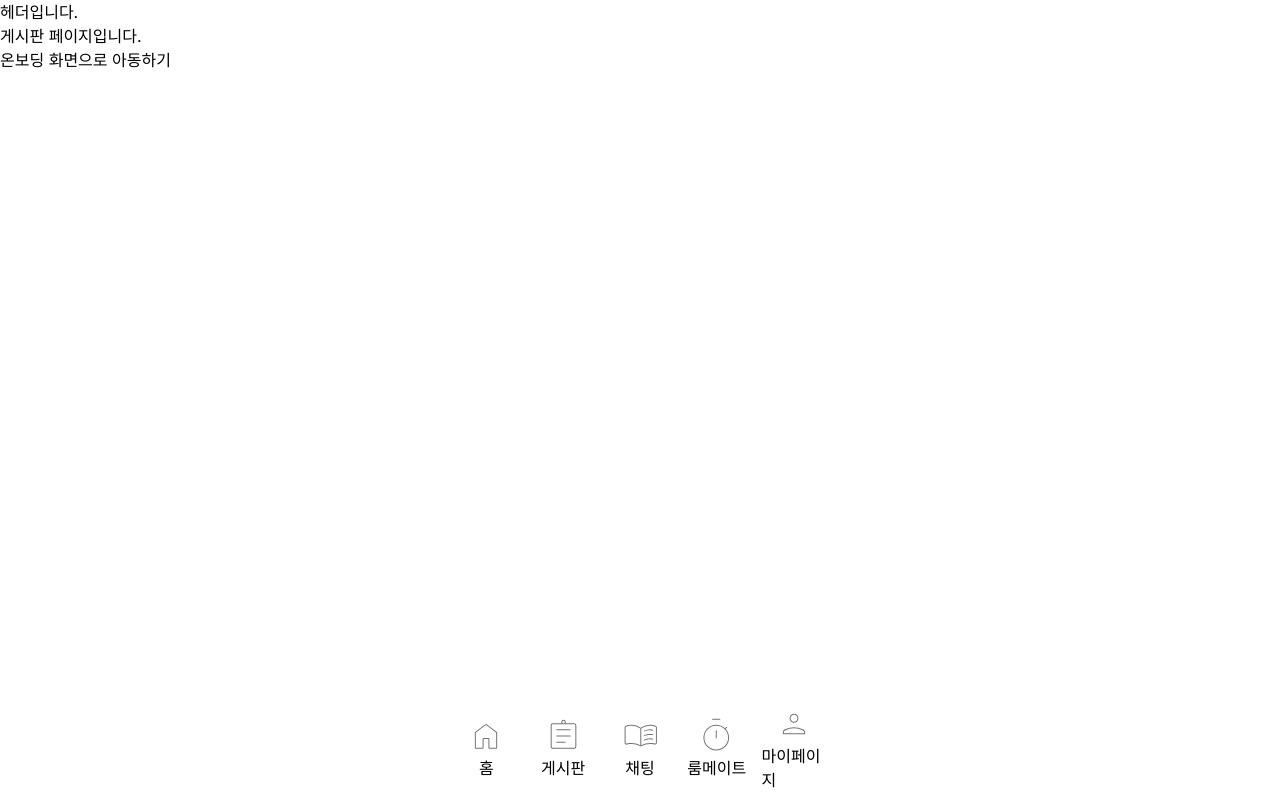
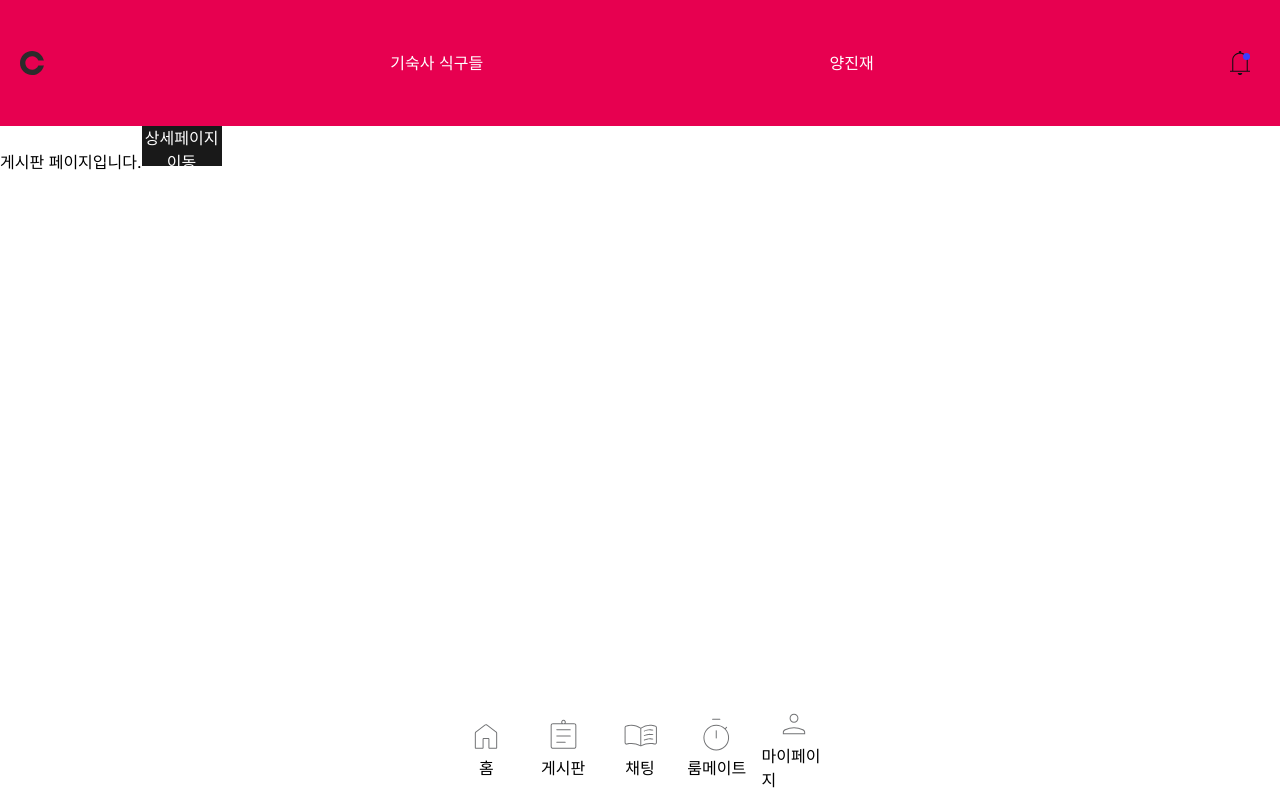
Before and after one commit to dormitoryFamilies/fe-project, a Next.js app in the folder dormitory-families-fe/: page /board in a window 1280 px wide. Built offline with nearby package versions, Linux system fonts and the light colour scheme.

Commit message:
feat: 디테일 페이지 추가
디테일 페이지 추가

```diff
--- /dev/null
+++ b/dormitory-families-fe/src/app/(main)/board/[id]/page.tsx
@@ -0,0 +1,8 @@
+const BoardDetail = () => {
+    return (
+        <div>
+            게시판 디테일 페이지입니다.
+        </div>
+    );
+};
+export default BoardDetail
--- a/dormitory-families-fe/src/app/(main)/board/page.tsx
+++ b/dormitory-families-fe/src/app/(main)/board/page.tsx
@@ -1,7 +1,19 @@
+"use client"
+import {useRouter} from "next/navigation";
+
 const Board = () => {
+    const router = useRouter()
+    const onClick = () => {
+        router.push("/board/1")
+    }
     return (
         <div>
             게시판 페이지입니다.
+            <button
+                className="bg-black text-white w-20 h-10"
+                onClick={onClick}
+            >상세페이지 이동
+            </button>
         </div>
     );
 };
--- /dev/null
+++ b/dormitory-families-fe/src/app/(main)/chat/[id]/page.tsx
@@ -0,0 +1,8 @@
+const ChatDetail = () => {
+    return (
+        <div>
+
+        </div>
+    );
+};
+export default ChatDetail;
--- a/dormitory-families-fe/src/app/(main)/layout.tsx
+++ b/dormitory-families-fe/src/app/(main)/layout.tsx
@@ -10,7 +10,6 @@ export default function layout({ children }: { children: React.ReactNode }) {
         <div>
             <Header />
             {children}
-            <Link href="/">온보딩 화면으로 아동하기</Link>
             <NavBar />
         </div>
     );
--- /dev/null
+++ b/dormitory-families-fe/src/app/(main)/mypage/[id]/page.tsx
@@ -0,0 +1,8 @@
+const MyPageDetail = () => {
+    return(
+        <div>
+
+        </div>
+    );
+};
+export default MyPageDetail;
--- /dev/null
+++ b/dormitory-families-fe/src/app/(main)/room-mate/[id]/page.tsx
@@ -0,0 +1,8 @@
+const RoomMateDetail = () => {
+    return (
+        <div>
+
+        </div>
+    )
+}
+export default RoomMateDetail;
--- /dev/null
+++ b/dormitory-families-fe/src/app/search/board/page.tsx
@@ -0,0 +1,8 @@
+const Search = () => {
+    return(
+      <div>
+          보드 검색페이지 입니다.
+      </div>
+    );
+};
+export default Search;
--- /dev/null
+++ b/dormitory-families-fe/src/app/search/chat/page.tsx
@@ -0,0 +1,8 @@
+const Chat = () => {
+    return (
+        <div>
+
+        </div>
+    )
+}
+export default Chat;
--- /dev/null
+++ b/dormitory-families-fe/src/app/search/room-mate/page.tsx
@@ -0,0 +1,8 @@
+const RoomMate = () => {
+    return (
+        <div>
+
+        </div>
+    );
+};
+export default RoomMate;
--- a/dormitory-families-fe/src/components/common/Header.tsx
+++ b/dormitory-families-fe/src/components/common/Header.tsx
@@ -1,6 +1,35 @@
-const Header = () => {
+import React from 'react';
+
+export default function Header() {
     return (
-        <div>헤더입니다.</div>
+        <header className="flex justify-between items-center px-[1.25rem] py-[0.25rem] bg-primary h-[126px]">
+            <Logo/>
+            <div className="text-white">기숙사 식구들</div>
+            <div className="text-white">양진재</div>
+            <AlarmIcon/>
+        </header>
     );
-};
-export default Header;
+}
+
+function Logo(props: React.SVGProps<SVGSVGElement>) {
+    return (
+        <svg width={24} height={26} fill="none" xmlns="http://www.w3.org/2000/svg" {...props}>
+            <path
+                d="M18.337 15.454c-.984 2.495-3.412 4.27-6.253 4.27-3.709 0-6.724-3.017-6.724-6.721s3.015-6.721 6.724-6.721c2.84 0 5.272 1.772 6.253 4.27h5.577C22.775 5.061 17.904.924 12.08.924 5.42.924 0 6.34 0 13c0 6.659 5.42 12.076 12.081 12.076 5.823 0 10.694-4.137 11.83-9.625h-5.577l.003.003z"
+                fill="#2B2B2B"
+            />
+        </svg>
+    );
+}
+
+function AlarmIcon(props: React.SVGProps<SVGSVGElement>) {
+    return (
+        <svg width={40} height={40} fill="none" xmlns="http://www.w3.org/2000/svg" {...props}>
+            <path
+                d="M10 28.648v-.939h2.239V16.715c0-1.72.615-3.229 1.847-4.525 1.231-1.296 2.78-2.09 4.645-2.38v-.67c0-.317.123-.586.37-.808A1.29 1.29 0 0119.995 8c.35 0 .65.11.9.332.248.222.373.491.373.808v.67c1.865.29 3.414 1.084 4.645 2.38 1.231 1.296 1.847 2.804 1.847 4.525V27.71H30v.939H10zM19.993 32c-.617 0-1.143-.197-1.579-.59-.435-.395-.653-.868-.653-1.421h4.478c0 .558-.22 1.033-.66 1.424-.44.392-.968.587-1.586.587zm-6.71-4.29h13.433V16.715c0-1.676-.653-3.1-1.959-4.274-1.306-1.173-2.891-1.76-4.757-1.76-1.866 0-3.451.587-4.758 1.76-1.305 1.173-1.958 2.598-1.958 4.274V27.71z"
+                fill="#0D0E10"
+            />
+            <rect x={23} y={10} width={7} height={7} rx={3.5} fill="#3B3DFF" />
+        </svg>
+    );
+}
```
